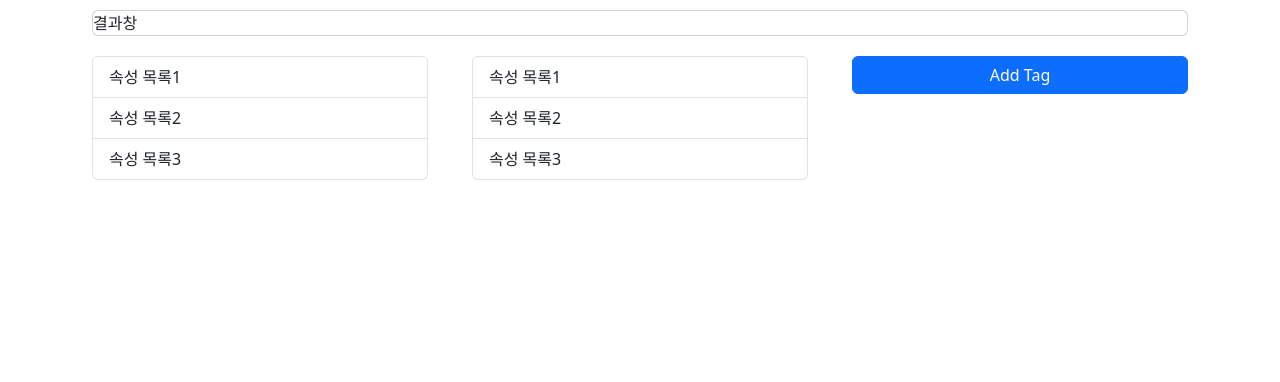
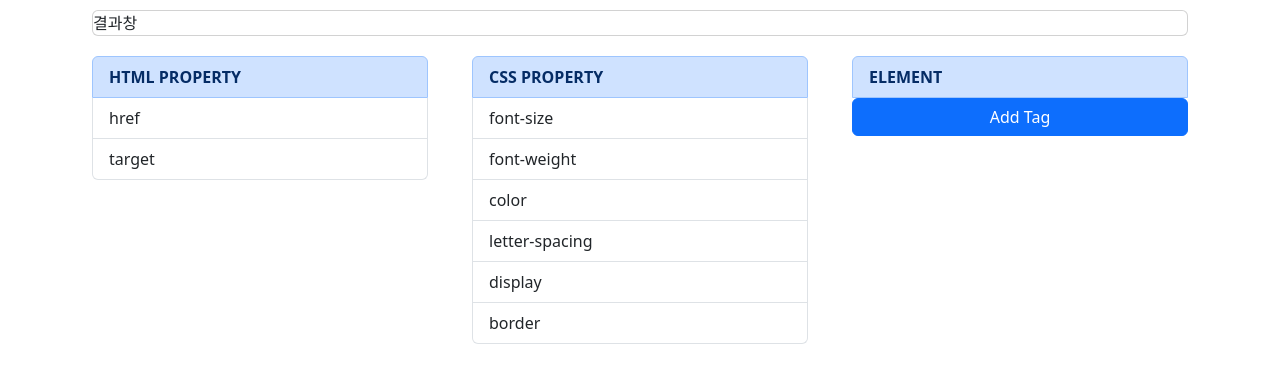
Before and after one commit to black-pepper/HTML-CSS-Study, a React (Create React App) app: page / in a window 1280 px wide. Shown: the top 382 px of the page. Built offline with nearby package versions, Linux system fonts and the light colour scheme.

Commit message:
Update Property List

```diff
--- a/src/components/CSSPropertyList.js
+++ b/src/components/CSSPropertyList.js
@@ -4,10 +4,15 @@ import'bootstrap/dist/css/bootstrap.min.css';
 const CSSPropertyList = () => {
     return (
         <div class="list-group" style={{margin:10}}>
-            <li class="list-group-item">속성 목록1</li>
-            <li class="list-group-item">속성 목록2</li>
-            <li class="list-group-item">속성 목록3</li>
+            <li class="list-group-item list-group-item-action list-group-item-primary"><b>CSS PROPERTY</b></li>
+            {propertys.map((property, index) => (
+                <li class="list-group-item d-flex justify-content-between align-items-center" key={index}>
+                    {property}
+                </li>
+            ))}
         </div>
     )
 }
 export default CSSPropertyList;
+
+const propertys = ["font-size", "font-weight", "color", "letter-spacing", "display", "border"];
--- a/src/components/ElementList.js
+++ b/src/components/ElementList.js
@@ -19,6 +19,7 @@ const ElementList = () => {
 
     return (
         <div class="list-group" style={{margin:10}}>
+            <li class="list-group-item list-group-item-action list-group-item-primary"><b>ELEMENT</b></li>
             {elements.map((element, index) => (
                 <li class="list-group-item d-flex justify-content-between align-items-center" key={index}>
                     {element}
--- a/src/components/HTMLPropertyList.js
+++ b/src/components/HTMLPropertyList.js
@@ -4,10 +4,15 @@ import'bootstrap/dist/css/bootstrap.min.css';
 const HTMLPropertyList = () => {
     return (
         <div class="list-group" style={{margin:10}}>
-            <li class="list-group-item">속성 목록1</li>
-            <li class="list-group-item">속성 목록2</li>
-            <li class="list-group-item">속성 목록3</li>
+            <li class="list-group-item list-group-item-action list-group-item-primary"><b>HTML PROPERTY</b></li>
+            {propertys.map((property, index) => (
+                <li class="list-group-item d-flex justify-content-between align-items-center" key={index}>
+                    {property}
+                </li>
+            ))}
         </div>
     )
 }
 export default HTMLPropertyList;
+
+const propertys = ["href", "target"];
```
